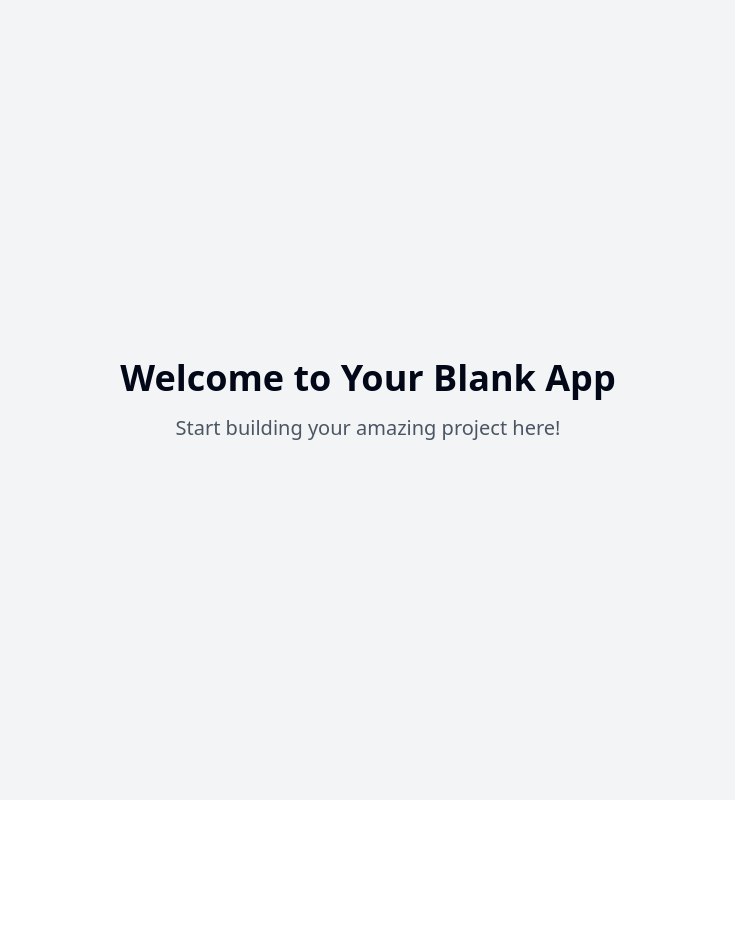
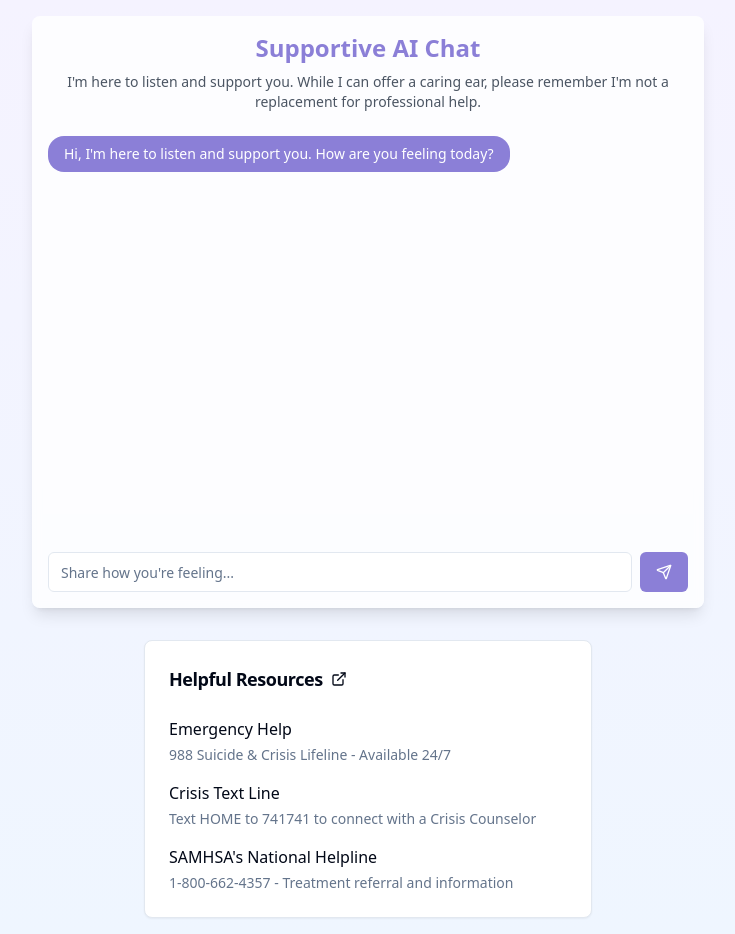
Before and after one commit to himeshbist/cheerbot-haven, a React (Vite) app: page / in a window 1280 px wide. Shown: the whole page, without its empty margins (272-1007 px from the left). Before the commit the page ends 800 px from the top, so only its background shows below. Built offline with nearby package versions, Linux system fonts and the light colour scheme.

Commit message:
Add chatbot page for depression support
Implement a new page for a creative AI chatbot designed to interact with users and help them overcome depression. This feature aims to provide a supportive and engaging experience for users seeking assistance.
[skip gpt_engineer]

```diff
--- /dev/null
+++ b/src/components/ChatMessage.tsx
@@ -0,0 +1,28 @@
+import { cn } from "@/lib/utils";
+
+interface ChatMessageProps {
+  message: string;
+  isBot: boolean;
+}
+
+export const ChatMessage = ({ message, isBot }: ChatMessageProps) => {
+  return (
+    <div
+      className={cn(
+        "flex w-full mb-4 animate-fade-in",
+        isBot ? "justify-start" : "justify-end"
+      )}
+    >
+      <div
+        className={cn(
+          "max-w-[80%] rounded-2xl px-4 py-2 text-sm",
+          isBot
+            ? "bg-primary text-primary-foreground"
+            : "bg-secondary text-secondary-foreground"
+        )}
+      >
+        {message}
+      </div>
+    </div>
+  );
+};
--- /dev/null
+++ b/src/components/Resources.tsx
@@ -0,0 +1,39 @@
+import { Card, CardContent, CardHeader, CardTitle } from "@/components/ui/card";
+import { ExternalLink } from "lucide-react";
+
+export const Resources = () => {
+  const resources = [
+    {
+      title: "Emergency Help",
+      content: "988 Suicide & Crisis Lifeline - Available 24/7",
+    },
+    {
+      title: "Crisis Text Line",
+      content: "Text HOME to 741741 to connect with a Crisis Counselor",
+    },
+    {
+      title: "SAMHSA's National Helpline",
+      content: "1-800-662-4357 - Treatment referral and information",
+    },
+  ];
+
+  return (
+    <div className="w-full max-w-md mx-auto mt-8">
+      <Card>
+        <CardHeader>
+          <CardTitle className="text-lg flex items-center gap-2">
+            Helpful Resources <ExternalLink className="w-4 h-4" />
+          </CardTitle>
+        </CardHeader>
+        <CardContent className="grid gap-4">
+          {resources.map((resource) => (
+            <div key={resource.title} className="space-y-1">
+              <h3 className="font-medium">{resource.title}</h3>
+              <p className="text-sm text-muted-foreground">{resource.content}</p>
+            </div>
+          ))}
+        </CardContent>
+      </Card>
+    </div>
+  );
+};
--- a/src/pages/Index.tsx
+++ b/src/pages/Index.tsx
@@ -1,11 +1,104 @@
-// Update this page (the content is just a fallback if you fail to update the page)
+import { useState, useRef, useEffect } from "react";
+import { Button } from "@/components/ui/button";
+import { Input } from "@/components/ui/input";
+import { ChatMessage } from "@/components/ChatMessage";
+import { Resources } from "@/components/Resources";
+import { Send } from "lucide-react";
+import { toast } from "sonner";
+
+interface Message {
+  text: string;
+  isBot: boolean;
+}
+
+const supportiveResponses = [
+  "I hear you, and I want you to know that your feelings are valid. Would you like to tell me more about what's troubling you?",
+  "That sounds really challenging. Remember that it's okay to not be okay sometimes. What kind of support would be most helpful right now?",
+  "You're showing great strength by reaching out. Let's explore this together - what's on your mind?",
+  "I'm here to listen without judgment. Would you like to share more about how you're feeling?",
+  "Your feelings matter, and you deserve support. What would help you feel more supported right now?",
+];
 
 const Index = () => {
+  const [messages, setMessages] = useState<Message[]>([
+    {
+      text: "Hi, I'm here to listen and support you. How are you feeling today?",
+      isBot: true,
+    },
+  ]);
+  const [input, setInput] = useState("");
+  const messagesEndRef = useRef<HTMLDivElement>(null);
+
+  const scrollToBottom = () => {
+    messagesEndRef.current?.scrollIntoView({ behavior: "smooth" });
+  };
+
+  useEffect(() => {
+    scrollToBottom();
+  }, [messages]);
+
+  const handleSend = async (e: React.FormEvent) => {
+    e.preventDefault();
+    if (!input.trim()) return;
+
+    // Add user message
+    const userMessage = { text: input, isBot: false };
+    setMessages((prev) => [...prev, userMessage]);
+    setInput("");
+
+    // Simulate AI thinking
+    await new Promise((resolve) => setTimeout(resolve, 1000));
+
+    // Add bot response
+    const randomResponse =
+      supportiveResponses[Math.floor(Math.random() * supportiveResponses.length)];
+    const botMessage = { text: randomResponse, isBot: true };
+    setMessages((prev) => [...prev, botMessage]);
+
+    // Show helpful toast for longer messages
+    if (input.length > 50) {
+      toast("Remember, I'm here to support you, but please reach out to a mental health professional for personalized help.", {
+        duration: 5000,
+      });
+    }
+  };
+
   return (
-    <div className="min-h-screen flex items-center justify-center bg-gray-100">
-      <div className="text-center">
-        <h1 className="text-4xl font-bold mb-4">Welcome to Your Blank App</h1>
-        <p className="text-xl text-gray-600">Start building your amazing project here!</p>
+    <div className="min-h-screen bg-gradient-to-b from-[#F5F3FF] to-[#EFF6FF] p-4">
+      <div className="max-w-2xl mx-auto">
+        <div className="bg-white/80 backdrop-blur-sm rounded-lg shadow-lg p-4 mb-4">
+          <div className="text-center mb-6">
+            <h1 className="text-2xl font-semibold text-primary mb-2">Supportive AI Chat</h1>
+            <p className="text-sm text-gray-600">
+              I'm here to listen and support you. While I can offer a caring ear, please remember I'm not a replacement for professional help.
+            </p>
+          </div>
+
+          <div className="h-[400px] overflow-y-auto mb-4 space-y-4">
+            {messages.map((message, index) => (
+              <ChatMessage
+                key={index}
+                message={message.text}
+                isBot={message.isBot}
+              />
+            ))}
+            <div ref={messagesEndRef} />
+          </div>
+
+          <form onSubmit={handleSend} className="flex gap-2">
+            <Input
+              value={input}
+              onChange={(e) => setInput(e.target.value)}
+              placeholder="Share how you're feeling..."
+              className="flex-1"
+            />
+            <Button type="submit" className="bg-primary hover:bg-primary/90">
+              <Send className="w-4 h-4" />
+            </Button>
+          </form>
+        </div>
+
+        <Resources />
       </div>
     </div>
   );
--- a/tailwind.config.ts
+++ b/tailwind.config.ts
@@ -12,85 +12,72 @@ export default {
   theme: {
     container: {
       center: true,
-			padding: '2rem',
+      padding: "2rem",
       screens: {
-				'2xl': '1400px'
-			}
+        "2xl": "1400px",
+      },
     },
     extend: {
       colors: {
-				border: 'hsl(var(--border))',
-				input: 'hsl(var(--input))',
-				ring: 'hsl(var(--ring))',
-				background: 'hsl(var(--background))',
-				foreground: 'hsl(var(--foreground))',
+        border: "hsl(var(--border))",
+        input: "hsl(var(--input))",
+        ring: "hsl(var(--ring))",
+        background: "hsl(var(--background))",
+        foreground: "hsl(var(--foreground))",
         primary: {
-					DEFAULT: 'hsl(var(--primary))',
-					foreground: 'hsl(var(--primary-foreground))'
+          DEFAULT: "#8B7FD7",
+          foreground: "#FFFFFF",
         },
         secondary: {
-					DEFAULT: 'hsl(var(--secondary))',
-					foreground: 'hsl(var(--secondary-foreground))'
+          DEFAULT: "#A5D6B7",
+          foreground: "#1A1A1A",
         },
         destructive: {
-					DEFAULT: 'hsl(var(--destructive))',
-					foreground: 'hsl(var(--destructive-foreground))'
+          DEFAULT: "hsl(var(--destructive))",
+          foreground: "hsl(var(--destructive-foreground))",
         },
         muted: {
-					DEFAULT: 'hsl(var(--muted))',
-					foreground: 'hsl(var(--muted-foreground))'
+          DEFAULT: "hsl(var(--muted))",
+          foreground: "hsl(var(--muted-foreground))",
         },
         accent: {
-					DEFAULT: 'hsl(var(--accent))',
-					foreground: 'hsl(var(--accent-foreground))'
+          DEFAULT: "hsl(var(--accent))",
+          foreground: "hsl(var(--accent-foreground))",
         },
         popover: {
-					DEFAULT: 'hsl(var(--popover))',
-					foreground: 'hsl(var(--popover-foreground))'
+          DEFAULT: "hsl(var(--popover))",
+          foreground: "hsl(var(--popover-foreground))",
         },
         card: {
-					DEFAULT: 'hsl(var(--card))',
-					foreground: 'hsl(var(--card-foreground))'
+          DEFAULT: "hsl(var(--card))",
+          foreground: "hsl(var(--card-foreground))",
         },
-				sidebar: {
-					DEFAULT: 'hsl(var(--sidebar-background))',
-					foreground: 'hsl(var(--sidebar-foreground))',
-					primary: 'hsl(var(--sidebar-primary))',
-					'primary-foreground': 'hsl(var(--sidebar-primary-foreground))',
-					accent: 'hsl(var(--sidebar-accent))',
-					'accent-foreground': 'hsl(var(--sidebar-accent-foreground))',
-					border: 'hsl(var(--sidebar-border))',
-					ring: 'hsl(var(--sidebar-ring))'
-				}
       },
       borderRadius: {
-				lg: 'var(--radius)',
-				md: 'calc(var(--radius) - 2px)',
-				sm: 'calc(var(--radius) - 4px)'
+        lg: "var(--radius)",
+        md: "calc(var(--radius) - 2px)",
+        sm: "calc(var(--radius) - 4px)",
       },
       keyframes: {
-				'accordion-down': {
-					from: {
-						height: '0'
+        "accordion-down": {
+          from: { height: "0" },
+          to: { height: "var(--radix-accordion-content-height)" },
         },
-					to: {
-						height: 'var(--radix-accordion-content-height)'
-					}
+        "accordion-up": {
+          from: { height: "var(--radix-accordion-content-height)" },
+          to: { height: "0" },
         },
-				'accordion-up': {
-					from: {
-						height: 'var(--radix-accordion-content-height)'
+        "fade-in": {
+          "0%": { opacity: "0" },
+          "100%": { opacity: "1" },
         },
-					to: {
-						height: '0'
-					}
-				}
       },
       animation: {
-				'accordion-down': 'accordion-down 0.2s ease-out',
-				'accordion-up': 'accordion-up 0.2s ease-out'
-			}
-		}
+        "accordion-down": "accordion-down 0.2s ease-out",
+        "accordion-up": "accordion-up 0.2s ease-out",
+        "fade-in": "fade-in 0.5s ease-out",
+      },
+    },
   },
   plugins: [require("tailwindcss-animate")],
 } satisfies Config;
```
Also changed, not shown: src/App.tsx (line endings or trailing spaces). Lines whose indentation alone changed are shown as unchanged.
